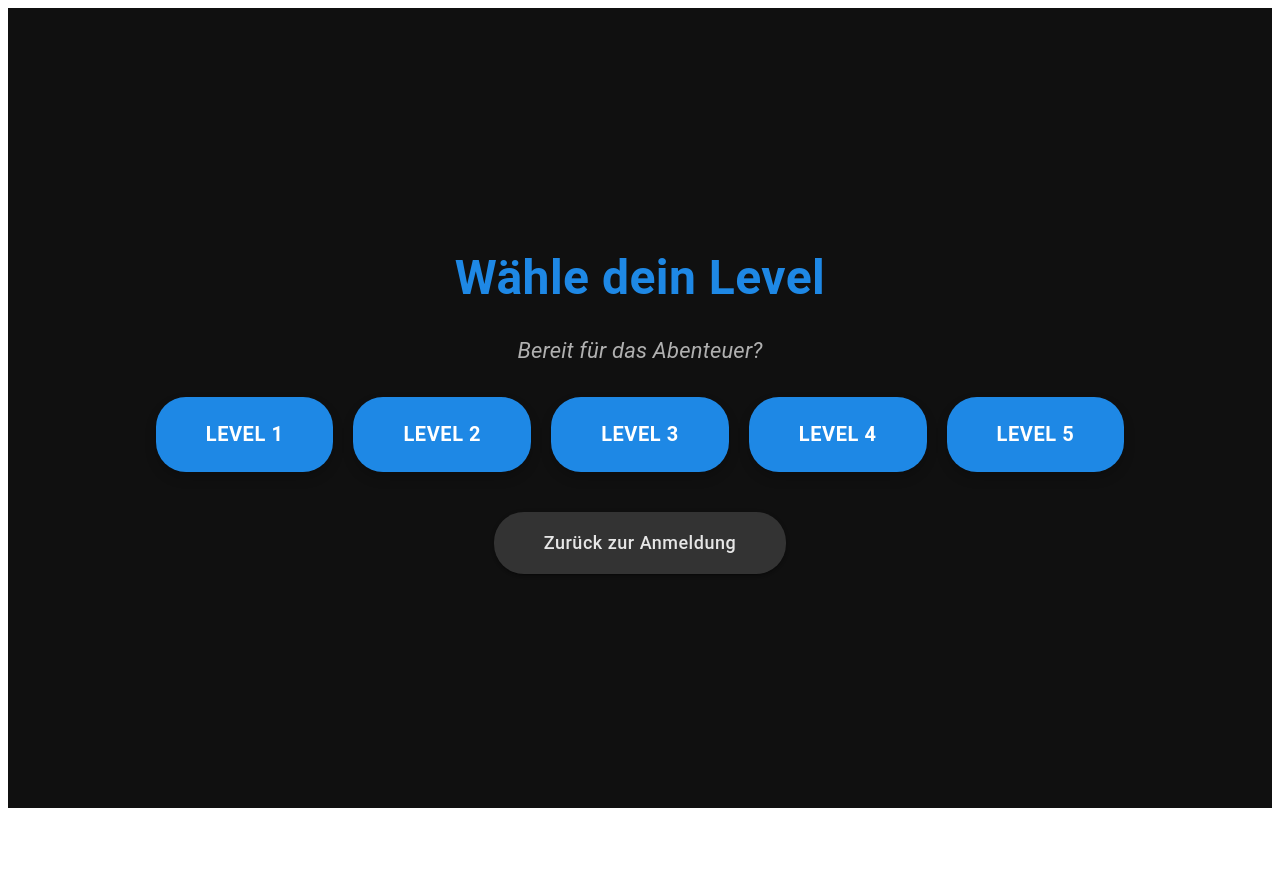
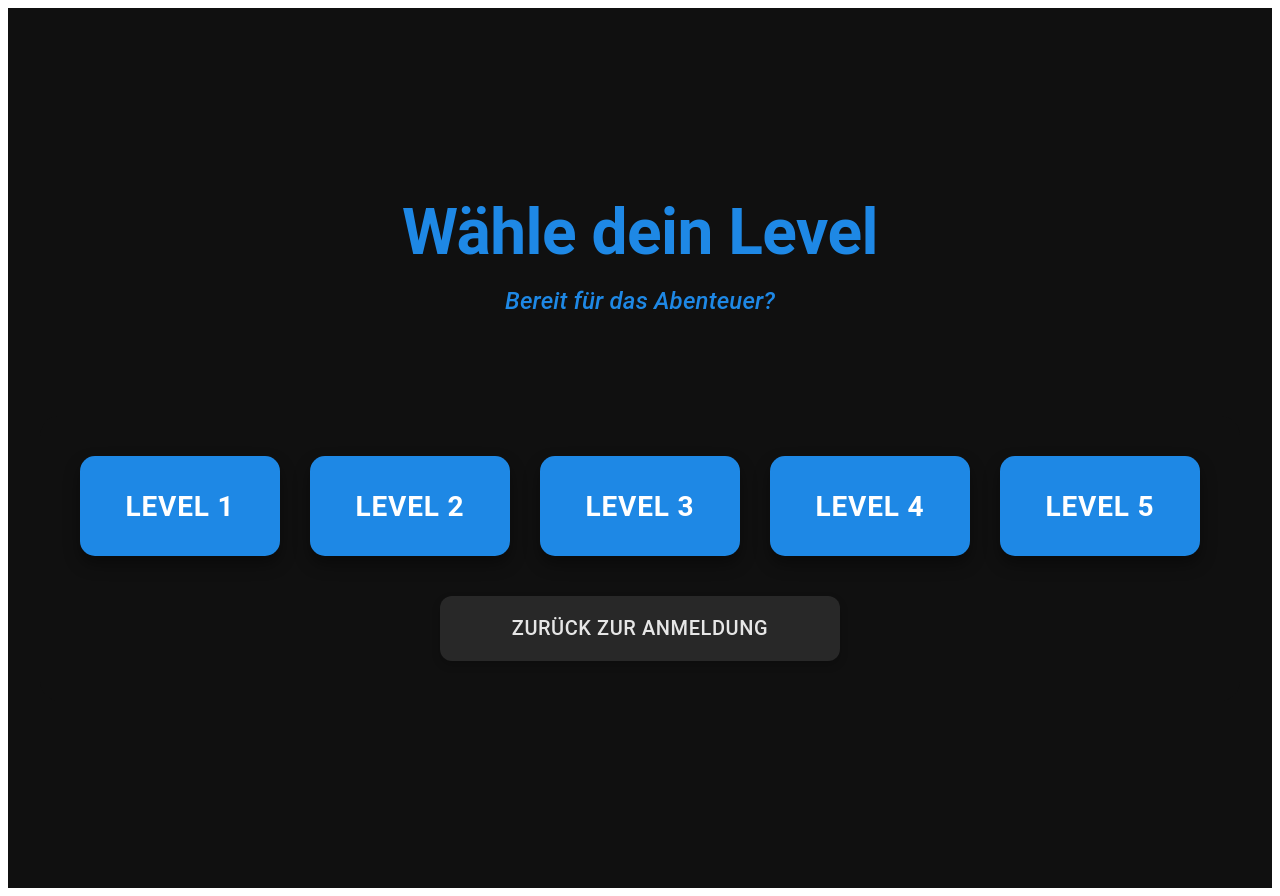
Before and after one commit to Lenap1/Sokoban, a React (Vite) app: page /levels in a window 1280 px wide. Before the commit the page ends 816 px from the top, so only its background shows below. Built offline with nearby package versions, Linux system fonts and the light colour scheme.

Commit message:
css fix and game component

```diff
--- a/package.json
+++ b/package.json
@@ -28,6 +28,9 @@
   },
   "devDependencies": {
     "@vitejs/plugin-react": "^4.3.3",
+    "eslint": "^9.17.0",
+    "eslint-plugin-react": "^7.37.2",
+    "globals": "^15.14.0",
     "jest": "^29.7.0",
     "nodemon": "^3.1.7",
     "vite": "^5.4.11"
--- a/src/Game.jsx
+++ b/src/Game.jsx
@@ -9,12 +9,45 @@ import floorImg from './assets/floor.png';
 import './Game.css';
 
 const levels = [
-  `########\n#@     #\n#  $ . #\n########`,
-  `########\n#@ $ . #\n#   .  #\n########`,
-  `########\n#@    .#\n# $    #\n########`,
-  `########\n#  @   #\n# $  . #\n########`,
-  `########\n#@   # #\n# $ .  #\n########`,
+  // Level 1: Einfaches Layout
+  `########
+  #@     #
+  #  $ . #
+  ########`,
+
+  // Level 2: Mehr Platz für Bewegungen
+  `##########
+  #@   $   #
+  #   ##   #
+  # $ ## . #
+  #   ##   #
+  ##########`,
+
+  // Level 3: Komplexeres Layout mit mehr Hindernissen
+  `##########
+  #@  $  . #
+  #   ##   #
+  #   ## $ #
+  #   .    #
+  ##########`,
+
+  // Level 4: Engeres Labyrinth mit weniger Bewegungsfreiheit
+  `##########
+  #@   .   #
+  #  $  ## #
+  # $   .  #
+  #   ##   #
+  ##########`,
+
+  // Level 5: Mehrere Kisten und Ziele
+  `##########
+  #@  .    #
+  #  $  $  #
+  #  .  .  #
+  ##########`,
+
 ];
+
 
 function parseLevel(levelStr) {
   return levelStr.split('\n').map(row => row.split(''));
@@ -131,8 +164,9 @@ function Game() {
   return (
     <div className="game-container">
       <h1>Sokoban Game</h1>
-      <div>Aktuelle Züge: {moveCount}</div>
-      <div>Highscore für dieses Level: {highscore !== null ? highscore : 'Noch kein Highscore vorhanden'}</div>
+      <div className="current-move">Aktuelle Züge: {moveCount}</div>
+      <div className="highscore">Highscore für dieses Level: {highscore !== null ? highscore : 'Noch kein Highscore vorhanden'}</div>
+
       {isCompleted && <div className="level-completed">Level abgeschlossen!</div>}
       <div className="error-message">{error && error}</div>
       <div className="game-board">
--- a/src/LevelOverview.css
+++ b/src/LevelOverview.css
@@ -0,0 +1,77 @@
+.level-overview {
+    display: flex;
+    flex-direction: column;
+    align-items: center;
+    justify-content: center;
+    min-height: 100vh;
+    background-color: #101010;  /* Dunkelgrau */
+    color: #e6e6e6;
+    padding: 40px 20px;
+    text-align: center;
+  }
+
+  .level-overview .title-box {
+    margin-bottom: 6rem;
+  }
+
+  .level-overview h2 {
+    font-size: 64px;
+    font-weight: 700;
+    color: #1e88e5;  /* Blau wie die Buttons */
+    margin-bottom: 10px;
+  }
+
+  .level-overview h6 {
+    font-size: 24px;
+    color: #1e88e5;  /* Blau wie die Buttons */
+    font-style: italic;
+  }
+
+  .level-overview .button-container {
+    display: flex;
+    flex-direction: column;
+    align-items: center;
+    gap: 40px;
+    padding: 40px;
+    background-color: #101010;
+    border-radius: 20px;
+  }
+
+  .level-overview .level-buttons {
+    display: flex;
+    flex-wrap: wrap;
+    justify-content: center;
+    gap: 30px;
+  }
+
+  .level-overview .level-button {
+    width: 200px;
+    height: 100px;
+    background-color: #1e88e5;
+    color: #ffffff;
+    font-size: 28px;
+    font-weight: 600;
+    border-radius: 15px;
+    box-shadow: 0 8px 16px rgba(0, 0, 0, 0.4);
+    transition: transform 0.2s ease, background-color 0.3s ease;
+  }
+
+  .level-overview .level-button:hover {
+    background-color: #1565c0;
+    transform: translateY(-5px);
+  }
+
+  .level-overview .back-button {
+    width: 400px;
+    padding: 15px 50px;
+    background-color: rgba(255, 255, 255, 0.1);
+    color: #e6e6e6;
+    font-size: 20px;
+    border-radius: 12px;
+    box-shadow: 0 4px 8px rgba(0, 0, 0, 0.2);
+    transition: background-color 0.3s ease;
+  }
+
+  .level-overview .back-button:hover {
+    background-color: rgba(255, 255, 255, 0.2);
+  }
--- a/src/LevelOverview.jsx
+++ b/src/LevelOverview.jsx
@@ -1,7 +1,7 @@
 import React from 'react';
 import { Link } from 'react-router-dom';
-import { Button, Typography, Box } from '@mui/material';
-import { styled } from '@mui/system';
+import { Box, Typography, Button } from '@mui/material';
+import './LevelOverview.css';  // Füge hier den Import der CSS-Datei hinzu
 
 const levels = [
   { id: 0, name: 'Level 1' },
@@ -11,96 +11,36 @@ const levels = [
   { id: 4, name: 'Level 5' },
 ];
 
-const LevelContainer = styled('div')({
-  display: 'flex',
-  flexDirection: 'column',
-  alignItems: 'center',
-  justifyContent: 'center',
-  minHeight: '100vh',
-  backgroundColor: '#101010',
-  color: '#E6E6E6',
-  padding: '40px 20px',
-  textAlign: 'center',
-  width: '100%',
-  maxWidth: '1380px',
-  margin: '0 auto',
-  overflow: 'hidden',
-  boxSizing: 'border-box',
-});
-
-const Title = styled(Typography)({
-  fontSize: '48px',
-  fontWeight: '700',
-  color: '#1E88E5',
-  marginBottom: '20px',
-});
-
-const SubTitle = styled(Typography)({
-  fontSize: '22px',
-  color: '#B0B0B0',
-  marginBottom: '30px',
-  fontStyle: 'italic',
-});
-
-const LevelButton = styled(Button)({
-  margin: '0px',
-  padding: '20px 50px',
-  backgroundColor: '#1E88E5',
-  color: '#FFFFFF',
-  borderRadius: '30px',
-  fontSize: '20px',
-  fontWeight: '600',
-  textTransform: 'uppercase',
-  boxShadow: '0 6px 12px rgba(0, 0, 0, 0.2)',
-  '&:hover': {
-    backgroundColor: '#1565C0',
-    boxShadow: '0 10px 20px rgba(0, 0, 0, 0.3)',
-  },
-  transition: 'background-color 0.3s ease, transform 0.2s ease',
-  '&:active': {
-    transform: 'scale(0.98)',
-  },
-});
-
-const BackButton = styled(Button)({
-  marginTop: '40px',
-  padding: '15px 50px',
-  backgroundColor: '#333333',
-  color: '#E6E6E6',
-  borderRadius: '30px',
-  fontSize: '18px',
-  textTransform: 'none',
-  '&:hover': {
-    backgroundColor: '#444444',
-  },
-});
-
 function LevelOverview() {
   return (
-    <LevelContainer>
-      <Title>Wähle dein Level</Title>
-      <SubTitle>Bereit für das Abenteuer?</SubTitle>
-
-      <Box
-        sx={{
-          display: 'flex',
-          flexWrap: 'wrap',
-          justifyContent: 'center',
-          width: '100%',
-          gap: '20px',
-        }}
-      >
-        {levels.map((level) => (
-          <Link key={level.id} to={`/game/${level.id}`} style={{ textDecoration: 'none' }}>
-            <LevelButton variant="contained">{level.name}</LevelButton>
-          </Link>
-        ))}
+    <div className="level-overview">
+      <Box className="title-box">
+        <Typography variant="h2">
+          Wähle dein Level
+        </Typography>
+        <Typography variant="h6">
+          Bereit für das Abenteuer?
+        </Typography>
       </Box>
 
-      <Link to="/" style={{ textDecoration: 'none' }}>
-        <BackButton variant="contained">Zurück zur Anmeldung</BackButton>
-      </Link>
-    </LevelContainer>
+      <Box className="button-container">
+        <Box className="level-buttons">
+          {levels.map((level) => (
+            <Link key={level.id} to={`/game/${level.id}`} className="link">
+              <Button className="level-button">
+                {level.name}
+              </Button>
+            </Link>
+          ))}
+        </Box>
+
+        <Link to="/" className="link">
+          <Button className="back-button">
+            Zurück zur Anmeldung
+          </Button>
+        </Link>
+      </Box>
+    </div>
   );
 }
 
--- a/src/Login.css
+++ b/src/Login.css
@@ -1,4 +1,29 @@
+/* Hintergrund */
+.background-container {
+  position: absolute;
+  top: 0;
+  left: 0;
+  width: 100vw;
+  height: 100vh;
+  background-image: url('/bilder/Background.jpg');
+  background-size: cover;
+  background-position: center;
+  background-repeat: no-repeat;
+  z-index: -1;
+}
 
+.background-container::before {
+  content: "";
+  position: absolute;
+  top: 0;
+  left: 0;
+  right: 0;
+  bottom: 0;
+  background-color: rgba(0, 0, 0, 0.4);
+  z-index: -1;
+}
+
+/* Login Container */
 .login-container {
   background-color: rgba(255, 255, 255, 0.85);
   padding: 30px;
@@ -13,6 +38,7 @@
   text-align: center;
 }
 
+/* Login Form */
 .login-form {
   display: flex;
   flex-direction: column;
@@ -34,7 +60,6 @@
   border: none;
 }
 
-
 .h1 {
   color: white;
   text-align: center;
--- a/src/Login.jsx
+++ b/src/Login.jsx
@@ -2,30 +2,6 @@ import React, { useState } from 'react';
 import { Container, TextField, Button, Typography, Box, Alert, Link } from '@mui/material';
 import { useNavigate } from 'react-router-dom';
 import './login.css';
-import { styled } from '@mui/system';
-
-const BackgroundContainer = styled('div')({
-  position: 'absolute',
-  top: 0,
-  left: 0,
-  width: '100vw',
-  height: '100vh',
-  backgroundImage: `url('/bilder/Background.jpg')`,
-  backgroundSize: 'cover',
-  backgroundPosition: 'center',
-  backgroundRepeat: 'no-repeat',
-  zIndex: -1,
-  '&::before': {
-    content: '""',
-    position: 'absolute',
-    top: 0,
-    left: 0,
-    right: 0,
-    bottom: 0,
-    backgroundColor: 'rgba(0, 0, 0, 0.4)',
-    zIndex: -1,
-  },
-});
 
 const Login = () => {
   const [email, setEmail] = useState('');
@@ -47,7 +23,6 @@ const Login = () => {
     e.preventDefault();
     setError('');
 
-    // Validierung
     if (!validateEmail(email)) {
       setError('Bitte geben Sie eine gültige E-Mail-Adresse ein');
       return;
@@ -61,7 +36,6 @@ const Login = () => {
     setLoading(true);
 
     try {
-      // OAuth Token Request
       const tokenResponse = await fetch('http://localhost:3000/api/token', {
         method: 'POST',
         credentials: 'include',
@@ -79,7 +53,6 @@ const Login = () => {
       if (tokenResponse.ok) {
         const tokenData = await tokenResponse.json();
 
-        // Speichere Tokens sicher
         localStorage.setItem('accessToken', tokenData.access_token);
         localStorage.setItem('refreshToken', tokenData.refresh_token);
         localStorage.setItem('tokenExpiry', new Date(Date.now() + tokenData.expires_in * 1000).toISOString());
@@ -103,7 +76,7 @@ const Login = () => {
         <h1 className="h1">Welcome to the Sokoban Game</h1>
       </div>
 
-      <BackgroundContainer />
+      <div className="background-container"></div>
       <Container maxWidth="xs" sx={{ zIndex: 1, mt: 6 }}>
         <div className="login-container">
           <Typography variant="h4" gutterBottom className="login-header">
```
Also changed, not shown: eslint.config.js (+13 -32 lines), src/Game.css (+40 -20 lines), 2 other files (tests, documents, lock files or other folders). Lines whose indentation alone changed are shown as unchanged.
